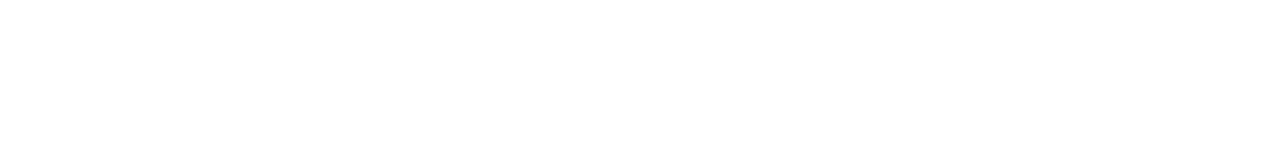
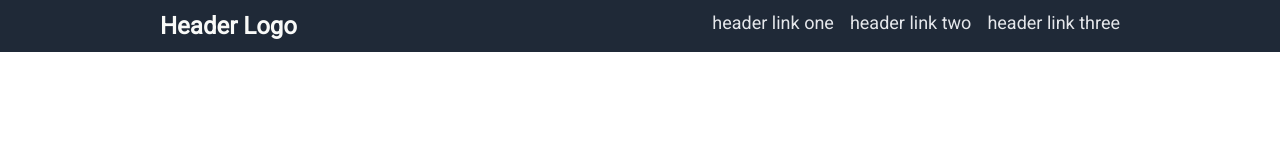
Before and after one commit to sadpoteto/odin-landing-page, a plain HTML site: page index.html in a window 1280 px wide. Drawn offline with Linux system fonts and the light colour scheme.

Commit message:
Add and style header, add @import font
Finished the header section as per specification, imported Roboto
from google fonts (TODO: need to include license!)

```diff
--- a/index.html
+++ b/index.html
@@ -3,9 +3,33 @@
     <head>
         <meta charset="UTF-8">
         <title>Odin Landing Page</title>
-        <link rel="stylesheet" href="/styles.css">
+        <link rel="stylesheet" href="styles.css">
     </head>
     <body>
+        <div class="container flex">
+            <div class="header flex">
+                <div class="header-logo">Header Logo</div>
+                <div class="header-links flex">
+                    <a>header link one</a>
+                    <a>header link two</a>
+                    <a>header link three</a>
+                </div>
+            </div>
+            <div class="section-1 flex">
 
+            </div>
+            <div class="section-2 flex">
+
+            </div>
+            <div class="section-3 flex">
+
+            </div>
+            <div class="section-4 flex">
+
+            </div>
+            <div class="footer flex">
+
+            </div>
+        </div>
     </body>
 </html>
--- a/styles.css
+++ b/styles.css
@@ -0,0 +1,32 @@
+@import url('https://fonts.googleapis.com/css?family=Roboto&display=swap');
+
+.flex {
+    display: flex;
+}
+
+* {font-family: Roboto;}
+
+body {margin: 0px;}
+
+.container {
+    flex-direction: column;
+
+}
+
+.header {
+    background-color: #1f2937;
+    padding: 12px 160px;
+    justify-content: space-between;
+}
+
+.header-logo {
+    color: #f9faf8;
+    font-size: 24px;
+    font-weight: bold;
+}
+
+.header-links {
+    font-size: 18px;
+    color: #e5e7eb;
+    gap: 16px;
+}
```
